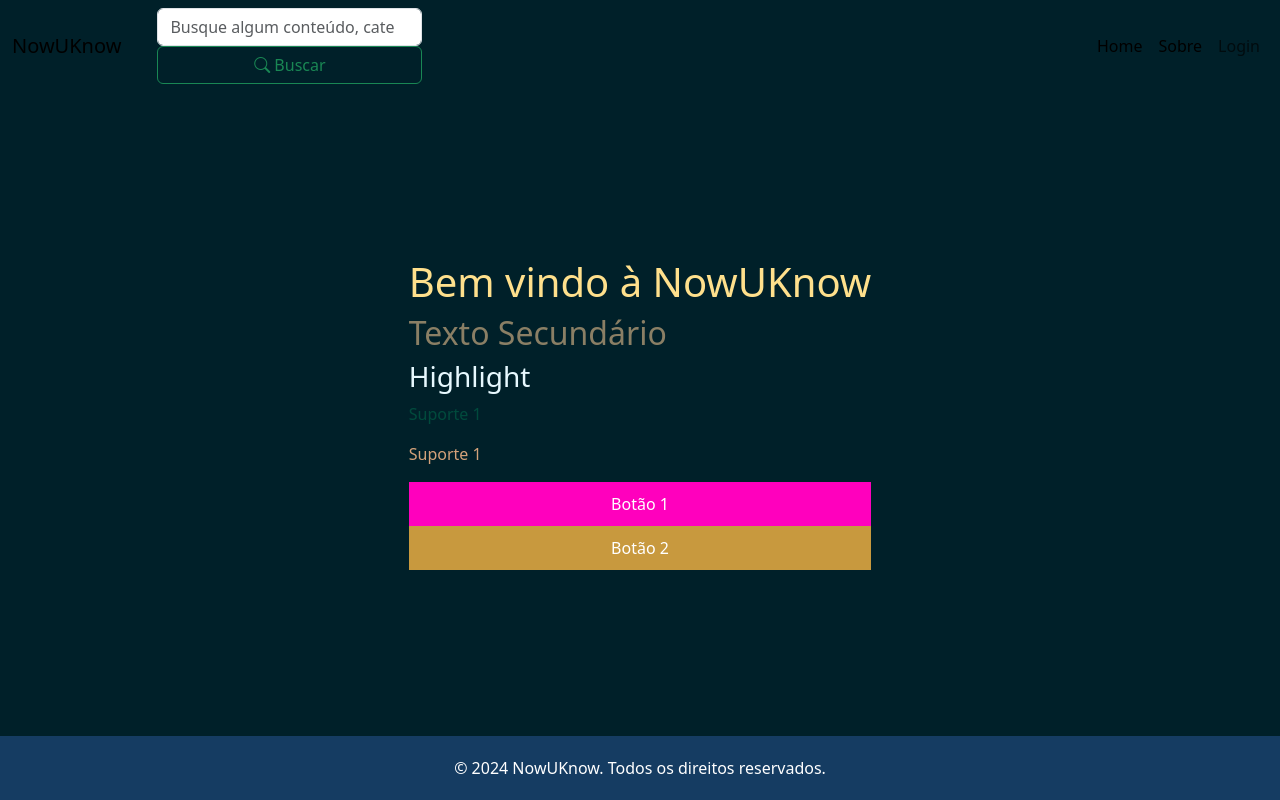
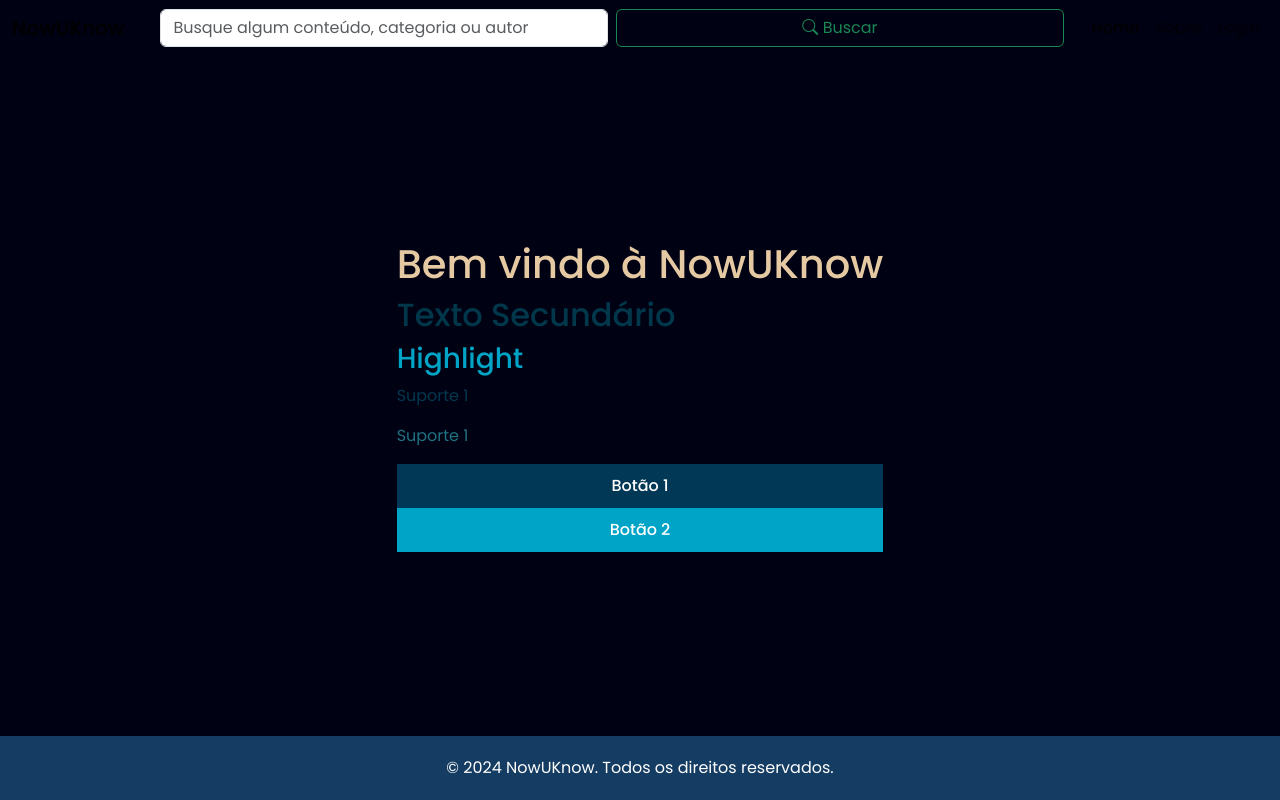
Before and after one commit to caiomunicelli/NowUKnow, a React (Vite) app in the folder client/: page / in a window 1280 px wide. Built offline with nearby package versions, Linux system fonts and the light colour scheme.

Commit message:
Fonte, navbar reativa ao endpoint do usuário

```diff
--- a/client/src/components/Navbar.jsx
+++ b/client/src/components/Navbar.jsx
@@ -1,20 +1,21 @@
 import React, { useState, useEffect } from "react";
-import { Link } from "react-router-dom";
-import { useAuthContext } from "../contexts/AuthContext"; // Usando o contexto para acessar o estado de autenticação
-import { fetchUsuarioLogado } from "../services/usuarioService"; // Importando o serviço de usuário
+import { Link, useLocation } from "react-router-dom"; // Importando useLocation
+import { useAuthContext } from "../contexts/AuthContext";
+import { fetchUsuarioLogado } from "../services/usuarioService";
 import "./Navbar.css";
 
 function Navbar() {
-  const { isAuthenticated, logout } = useAuthContext(); // Acessando a função de login e logout via useAuth
-  const [usuarioNome, setUsuarioNome] = useState(null); // Estado para armazenar o nome do usuário
-  const [erro, setErro] = useState(null); // Para lidar com erros na busca dos dados
+  const { isAuthenticated, logout } = useAuthContext();
+  const [usuarioNome, setUsuarioNome] = useState(null);
+  const [erro, setErro] = useState(null);
+
+  const location = useLocation(); // Obtendo a localização atual
 
   useEffect(() => {
-    console.log("Autenticado: ", isAuthenticated);
     const fetchUsuario = async () => {
       try {
-        const dadosUsuario = await fetchUsuarioLogado(); // Chama o serviço para obter o usuário
-        setUsuarioNome(dadosUsuario.nome); // Define o nome do usuário no estado
+        const dadosUsuario = await fetchUsuarioLogado();
+        setUsuarioNome(dadosUsuario.nome);
       } catch (erro) {
         setErro("Não foi possível carregar os dados do usuário.");
         console.error(erro);
@@ -22,11 +23,14 @@ function Navbar() {
     };
 
     if (isAuthenticated) {
-      fetchUsuario(); // Só busca os dados se o usuário estiver autenticado
+      fetchUsuario();
     } else {
-      setUsuarioNome(null); // Se não estiver autenticado, reseta o nome do usuário
+      setUsuarioNome(null);
     }
   }, [isAuthenticated]);
+
+  // Função para determinar se o link está ativo
+  const isActive = (path) => location.pathname === path;
 
   return (
     <header className="nowuknow-header">
@@ -39,7 +43,6 @@ function Navbar() {
             className="d-flex mx-auto nowuknow-search-form nowuknow-search"
             role="search"
           >
-            <div>
             <input
               className="form-control me-2"
               type="search"
@@ -49,47 +52,56 @@ function Navbar() {
             <button className="btn btn-outline-success" type="submit">
               <i className="bi bi-search"></i> Buscar
             </button>
-            </div>
           </form>
           <div className="nowuknow-navbar" id="navbarNav">
             <ul className="navbar-nav">
               <li className="nav-item">
                 {isAuthenticated ? (
-                  // Se o usuário estiver autenticado, exibe o nome
-                  <Link className="nav-link" to="/createPost">
+                  <Link
+                    className={`nav-link ${
+                      isActive("/createPost") ? "active" : ""
+                    }`}
+                    to="/createPost"
+                  >
                     Criar Postagem
                   </Link>
-                ) : (
-                  <></>
-                )}
+                ) : null}
               </li>
               <li className="nav-item">
-                <Link className="nav-link active" to="/">
+                <Link
+                  className={`nav-link ${isActive("/") ? "active" : ""}`}
+                  to="/"
+                >
                   Home
                 </Link>
               </li>
               <li className="nav-item">
                 {isAuthenticated ? (
-                  // Se o usuário estiver autenticado, exibe o nome
                   <span className="nav-link">{usuarioNome}</span>
-                ) : (
-                  <></>
-                )}
+                ) : null}
               </li>
               <li className="nav-item">
-                <Link className="nav-link active" to="/about">
+                <Link
+                  className={`nav-link ${isActive("/about") ? "active" : ""}`}
+                  to="/about"
+                >
                   Sobre
                 </Link>
               </li>
               <li className="nav-item">
                 {isAuthenticated ? (
-                  // Se o usuário estiver autenticado, exibe o botão de logout
-                  <Link className="nav-link" to="#" onClick={logout}>
+                  <Link
+                    className={`nav-link ${isActive("/login") ? "active" : ""}`}
+                    to="#"
+                    onClick={logout}
+                  >
                     Logout
                   </Link>
                 ) : (
-                  // Se o usuário não estiver autenticado, exibe o botão de login
-                  <Link className="nav-link" to="/login">
+                  <Link
+                    className={`nav-link ${isActive("/login") ? "active" : ""}`}
+                    to="/login"
+                  >
                     Login
                   </Link>
                 )}
--- /dev/null
+++ b/client/src/components/fonts.css
@@ -0,0 +1,109 @@
+@import url('https://fonts.googleapis.com/css2?family=Poppins:ital,wght@0,100;0,200;0,300;0,400;0,500;0,600;0,700;0,800;0,900;1,100;1,200;1,300;1,400;1,500;1,600;1,700;1,800;1,900&display=swap');
+
+.poppins-thin {
+  font-family: "Poppins", sans-serif;
+  font-weight: 100;
+  font-style: normal;
+}
+
+.poppins-extralight {
+  font-family: "Poppins", sans-serif;
+  font-weight: 200;
+  font-style: normal;
+}
+
+.poppins-light {
+  font-family: "Poppins", sans-serif;
+  font-weight: 300;
+  font-style: normal;
+}
+
+.poppins-regular {
+  font-family: "Poppins", sans-serif;
+  font-weight: 400;
+  font-style: normal;
+}
+
+.poppins-medium {
+  font-family: "Poppins", sans-serif;
+  font-weight: 500;
+  font-style: normal;
+}
+
+.poppins-semibold {
+  font-family: "Poppins", sans-serif;
+  font-weight: 600;
+  font-style: normal;
+}
+
+.poppins-bold {
+  font-family: "Poppins", sans-serif;
+  font-weight: 700;
+  font-style: normal;
+}
+
+.poppins-extrabold {
+  font-family: "Poppins", sans-serif;
+  font-weight: 800;
+  font-style: normal;
+}
+
+.poppins-black {
+  font-family: "Poppins", sans-serif;
+  font-weight: 900;
+  font-style: normal;
+}
+
+.poppins-thin-italic {
+  font-family: "Poppins", sans-serif;
+  font-weight: 100;
+  font-style: italic;
+}
+
+.poppins-extralight-italic {
+  font-family: "Poppins", sans-serif;
+  font-weight: 200;
+  font-style: italic;
+}
+
+.poppins-light-italic {
+  font-family: "Poppins", sans-serif;
+  font-weight: 300;
+  font-style: italic;
+}
+
+.poppins-regular-italic {
+  font-family: "Poppins", sans-serif;
+  font-weight: 400;
+  font-style: italic;
+}
+
+.poppins-medium-italic {
+  font-family: "Poppins", sans-serif;
+  font-weight: 500;
+  font-style: italic;
+}
+
+.poppins-semibold-italic {
+  font-family: "Poppins", sans-serif;
+  font-weight: 600;
+  font-style: italic;
+}
+
+.poppins-bold-italic {
+  font-family: "Poppins", sans-serif;
+  font-weight: 700;
+  font-style: italic;
+}
+
+.poppins-extrabold-italic {
+  font-family: "Poppins", sans-serif;
+  font-weight: 800;
+  font-style: italic;
+}
+
+.poppins-black-italic {
+  font-family: "Poppins", sans-serif;
+  font-weight: 900;
+  font-style: italic;
+}
--- /dev/null
+++ b/client/src/components/nowuknow.css
@@ -0,0 +1,91 @@
+@import url('fonts.css');
+
+:root {
+  /* Cores principais */
+  --nouwknow-font-family: "Poppins", sans-serif;
+  --nowuknow-background-dark: oklch(0.07 0.12 211);    /* Rich Black - Cor de fundo principal */
+  --nowuknow-text-primary: oklch(0.85 0.06 75);         /* Platinum - Cor de texto claro */
+
+  /* Tonalidades mais escuras do fundo */
+  --nowuknow-background-darker: oklch(0.05 0.14 219);   /* Oxford Blue - Fundo mais escuro */
+  --nowuknow-text-darker: oklch(0.29 0.11 212);         /* Yinmn Blue - Texto secundário escuro */
+
+  /* Tonalidades mais claras do fundo */
+  --nowuknow-background-lighter: oklch(0.51 0.08 214);  /* Silver Lake Blue - Fundo claro */
+  --nowuknow-text-lighter: oklch(0.89 0.02 75);         /* Platinum - Texto bem claro */
+
+  /* Cores de Destaque */
+  --nowuknow-highlight-dark: oklch(0.29 0.15 212);      /* Yinmn Blue - Destaques escuros */
+  --nowuknow-highlight-light: oklch(0.65 0.15 214);     /* Silver Lake Blue - Destaques claros */
+
+  /* Cores Genéricas de Suporte (para qualquer tipo de status ou alerta) */
+  --nowuknow-support-primary: oklch(0.29 0.12 212);     /* Cor de suporte principal (Yinmn Blue) */
+  --nowuknow-support-secondary: oklch(0.51 0.08 214);   /* Cor de alerta ou secundária (Silver Lake Blue) */
+
+  /* Cores Neutras */
+  --nowuknow-background-light: oklch(0.89 0.02 75);     /* Platinum - Fundo muito claro */
+  --nowuknow-text-secondary: oklch(0.29 0.11 212);      /* Yinmn Blue - Texto secundário */
+
+  /* Gradientes */
+  --nowuknow-gradient-top: linear-gradient(0deg, #0d1b2aff, #1b263bff, #415a77ff, #778da9ff, #e0e1ddff);
+  --nowuknow-gradient-right: linear-gradient(90deg, #0d1b2aff, #1b263bff, #415a77ff, #778da9ff, #e0e1ddff);
+  --nowuknow-gradient-bottom: linear-gradient(180deg, #0d1b2aff, #1b263bff, #415a77ff, #778da9ff, #e0e1ddff);
+  --nowuknow-gradient-left: linear-gradient(270deg, #0d1b2aff, #1b263bff, #415a77ff, #778da9ff, #e0e1ddff);
+  --nowuknow-gradient-top-right: linear-gradient(45deg, #0d1b2aff, #1b263bff, #415a77ff, #778da9ff, #e0e1ddff);
+  --nowuknow-gradient-bottom-right: linear-gradient(135deg, #0d1b2aff, #1b263bff, #415a77ff, #778da9ff, #e0e1ddff);
+  --nowuknow-gradient-top-left: linear-gradient(225deg, #0d1b2aff, #1b263bff, #415a77ff, #778da9ff, #e0e1ddff);
+  --nowuknow-gradient-bottom-left: linear-gradient(315deg, #0d1b2aff, #1b263bff, #415a77ff, #778da9ff, #e0e1ddff);
+  --nowuknow-gradient-radial: radial-gradient(#0d1b2aff, #1b263bff, #415a77ff, #778da9ff, #e0e1ddff);
+}
+
+body {
+  font-family: var(--nouwknow-font-family);
+}
+
+.nowuknow-app {
+  font-family: var(--nouwknow-font-family);
+  display: flex;
+  flex-direction: column; /* Organizando os elementos em coluna */
+  min-height: 100vh;
+  min-width: 100vw;
+}
+
+.nowuknow-header {
+  background-color: var(--nowuknow-background-dark);
+  color: var(--nowuknow-text-primary);
+}
+
+.nowuknow-main {
+  background-color: var(--nowuknow-background-dark);  /* Fundo escuro usando Rich Black */
+  color: var(--nowuknow-text-primary);  /* Texto claro usando Platinum */
+  flex: 1; /* Fazendo o main ocupar o espaço restante entre o header e o footer */
+  display: flex;
+  flex-direction: column;
+  align-items: center;
+  justify-content: center;
+  padding: 20px; /* Espaçamento interno */
+}
+
+.nowuknow-main h2 {
+  color: var(--nowuknow-text-secondary);  /* Texto secundário em Yinmn Blue */
+}
+
+.nowuknow-main h3 {
+  color: var(--nowuknow-highlight-light);  /* Cor de destaque clara (Silver Lake Blue) */
+}
+
+.nowuknow-support1 {
+  color: var(--nowuknow-support-primary);  /* Cor de suporte principal (Yinmn Blue) */
+}
+
+.nowuknow-support2 {
+  color: var(--nowuknow-support-secondary); /* Cor de alerta ou secundária (Silver Lake Blue) */
+}
+
+.nowuknow-button1 {
+  background-color: var(--nowuknow-highlight-dark);  /* Cor de fundo do botão (Yinmn Blue) */
+}
+
+.nowuknow-button2 {
+  background-color: var(--nowuknow-highlight-light);  /* Cor de fundo do botão (Silver Lake Blue) */
+}
--- a/client/src/main.jsx
+++ b/client/src/main.jsx
@@ -2,7 +2,7 @@ import { StrictMode } from "react";
 import { createRoot } from "react-dom/client";
 import "./index.css";
 import App from "./App.jsx";
-import "./nowuknow.css";
+import "./components/nowuknow.css";
 import "bootstrap/dist/css/bootstrap.min.css";
 import "bootstrap-icons/font/bootstrap-icons.css";
 
--- a/client/src/nowuknow.css
+++ /dev/null
@@ -1,82 +0,0 @@
-:root {
-  /* Cores principais (baseadas no fundo e no texto) */
-  --nowuknow-background-dark: oklch(0.21 0.07 208);  /* Gunmetal em OKLCH (fundo escuro) */
-  --nowuknow-text-primary: oklch(0.94 0.12 76);      /* Ivory em OKLCH (texto claro) */
-
-  /* Tonalidades mais escuras do fundo (para bordas, textos e contrastes) */
-  --nowuknow-background-darker: oklch(0.15 0.07 208); /* Gunmetal mais escuro (fundo mais escuro) */
-  --nowuknow-text-darker: oklch(0.52 0.05 89.00);     /* Cinza mais escuro para textos secundários */
-
-  /* Tonalidades mais claras do fundo (para áreas de destaque e hover) */
-  --nowuknow-background-lighter: oklch(0.28 0.05 208); /* Gunmetal mais claro (para áreas de destaque) */
-  --nowuknow-text-lighter: oklch(0.92 0.01 89.07);     /* Ivory bem claro (quase branco) */
-
-  /* Cores de Destaque (derivadas das cores principais) */
-  --nowuknow-highlight-dark: oklch(0.63 0.43 346);    /* Blush em OKLCH (destaque mais saturado) */
-  --nowuknow-highlight-light: oklch(0.98 0.05 264);   /* Azul claro para hover e links (pode ser uma variação do Gunmetal) */
-
-  /* Cores de Suporte */
-  --nowuknow-support-green: oklch(0.35 0.10 180.00);  /* Verde suave (sucesso) */
-  --nowuknow-support-yellow: oklch(0.75 0.08 60.00);  /* Amarelo suave (alertas) */
-
-  /* Cores Neutras */
-  --nowuknow-background-light: oklch(0.98 0.01 80.00); /* Fundo muito claro para áreas de conteúdo */
-  --nowuknow-text-secondary: oklch(0.60 0.04 89.00);   /* Cinza intermediário para textos secundários */
-
-  /* Outras cores fornecidas */
-  --gunmetal: oklch(0.21 0.07 208);        /* Gunmetal em OKLCH */
-  --blush: oklch(0.63 0.43 346);           /* Blush em OKLCH */
-  --ivory: oklch(0.94 0.12 76);            /* Ivory em OKLCH */
-  --timberwolf: oklch(0.84 0.07 93);       /* Timberwolf em OKLCH */
-  --sage: oklch(0.71 0.12 81);             /* Sage em OKLCH */
-}
-
-body {
-  font-family: Arial, sans-serif;
-}
-
-.nowuknow-app {
-  display: flex;
-  flex-direction: column; /* Organizando os elementos em coluna */
-  min-height: 100vh;
-  min-width: 100vw;
-}
-
-.nowuknow-header {
-  background-color: var(--gunmetal);  /* Cor de fundo do cabeçalho */
-}
-
-.nowuknow-main {
-  background-color: var(--nowuknow-background-dark);  /* Fundo escuro usando gunmetal */
-  color: var(--nowuknow-text-primary);      /* Texto principal claro usando ivory */
-  flex: 1; /* Fazendo o main ocupar o espaço restante entre o header e o footer */
-  display: flex;
-  flex-direction: column;
-  align-items: center;
-  justify-content: center;
-  padding: 20px; /* Espaçamento interno */
-}
-
-.nowuknow-main h2 {
-  color: var(--nowuknow-text-secondary);  /* Texto secundário em cinza intermediário */
-}
-
-.nowuknow-main h3 {
-  color: var(--nowuknow-highlight-light);  /* Cor de destaque clara */
-}
-
-.nowuknow-support1 {
-  color: var(--nowuknow-support-green);  /* Verde de suporte */
-}
-
-.nowuknow-support2 {
-  color: var(--nowuknow-support-yellow); /* Amarelo de alerta */
-}
-
-.nowuknow-button1 {
-  background-color: var(--blush);  /* Blush para botões primários */
-}
-
-.nowuknow-button2 {
-  background-color: var(--sage);  /* Sage para botões secundários */
-}
```
Lines whose indentation alone changed are shown as unchanged.
